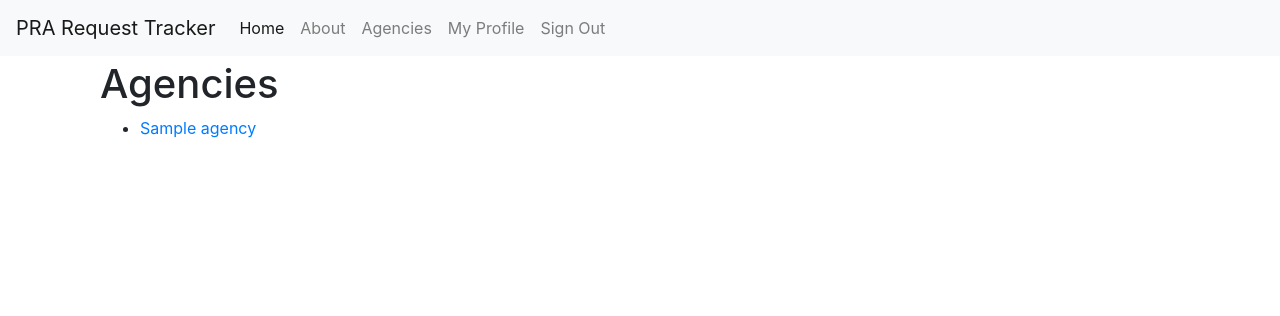
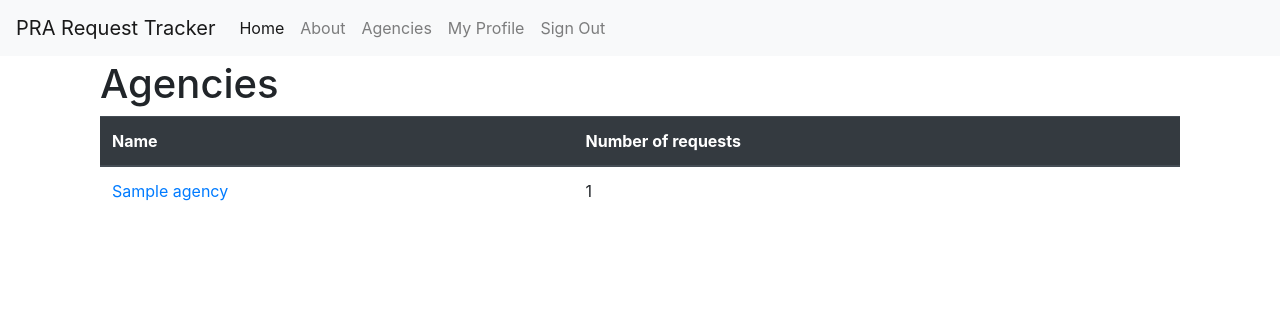
Before and after one commit to OrcaCollective/pra-request-tracker, a Django app: page /record-requests/agencies/ in a window 1280 px wide. Shown: the top 316 px of the page. Run offline with Django 3.2, Linux system fonts and the light colour scheme; a user stored in the database is signed in; tables that the repository leaves empty hold one stand-in row (values such as "Sample post"); some libraries are stand-ins or nearby versions.

Commit message:
Convert agency list view into table

```diff
--- a/pra_request_tracker/record_requests/models.py
+++ b/pra_request_tracker/record_requests/models.py
@@ -19,7 +19,6 @@ class Agency(BaseModel):
     name = models.CharField(max_length=256, unique=True, db_index=True)
 
     def __str__(self):
-        print(dir(self))
         return f"Agency({self.id}) {self.name}"
 
     def delete(self):
@@ -27,6 +26,10 @@ class Agency(BaseModel):
         Deleting an Agency shouldn't be possible
         """
         pass
+
+    @cached_property
+    def request_count(self):
+        return self.recordrequest_set.count()
 
 
 class RecordRequest(BaseModel):
--- a/pra_request_tracker/record_requests/views.py
+++ b/pra_request_tracker/record_requests/views.py
@@ -7,6 +7,7 @@ from .models import Agency, RecordRequest
 
 class AgencyListView(LoginRequiredMixin, ListView):
     model = Agency
+    queryset = Agency.objects.prefetch_related("recordrequest_set")
 
 
 class AgencyDetailView(LoginRequiredMixin, DetailView):
--- a/pra_request_tracker/templates/record_requests/agency_list.html
+++ b/pra_request_tracker/templates/record_requests/agency_list.html
@@ -14,12 +14,27 @@
 
   <div class="row">
     <div class="col-sm-12">
+      <table class="table">
+        <thead class="thead-dark">
+          <tr>
+            <th scope="col">Name</th>
+            <th scope="col">Number of requests</th>
+          </tr>
+        </thead>
+        <tbody>
+          {% for agency in object_list %}
+            <tr>
+              <td>
+                <a href="{% url 'record_requests:agency-detail' name=agency.name %}">{{ agency.name }}</a>
+              </td>
+              <td>
+                {{ agency.request_count }}
+              </td>
+            </tr>
+          {% endfor %}
+        </tbody>
+      </table>
       <ul>
-        {% for agency in object_list %}
-          <li>
-            <a href="{% url 'record_requests:agency-detail' name=agency.name %}">{{ agency.name }}</a>
-          </li>
-        {% endfor %}
       </ul>
     </div>
   </div>
```
